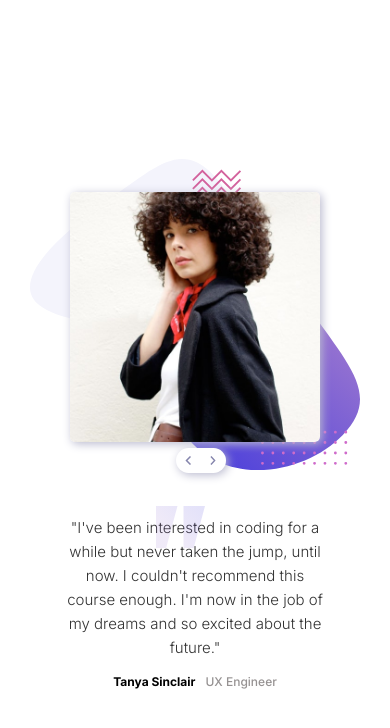
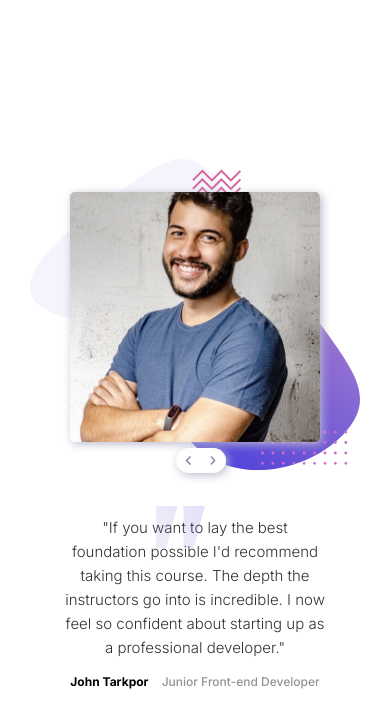
Before and after one commit to BradFabian/testimonialslider, a plain HTML site: page index.html in a window 390 px wide. Both pictures are taken after a click on the button 187 px from the left and 460 px from the top of the page. Drawn offline with Linux system fonts and the light colour scheme.

Commit message:
added javascript

```diff
--- a/css/styles.css
+++ b/css/styles.css
@@ -61,7 +61,6 @@ body {
   box-sizing: border-box;
 }
 
-a,
 button {
   text-decoration: none;
   cursor: pointer;
@@ -99,8 +98,7 @@ button {
   transform: translate(-50%, -50%);
 }
 
-.carousel__testimonial__one,
-.carousel__testimonial__two {
+.carousel__testimonial {
   display: none;
   flex-direction: row;
 
@@ -112,6 +110,11 @@ button {
 }
 .active {
   display: flex;
+  animation: fadeVisibility 0.5s;
+}
+
+.hidden {
+  display: none;
 }
 .carousel__image__container {
   background-image: url("../images/pattern-bg.svg");
@@ -154,7 +157,7 @@ button {
 }
 
 .carousel-actions {
-  z-index: 10;
+  z-index: 999;
   position: absolute;
   width: 50px;
   max-width: 50px;
@@ -205,8 +208,7 @@ button {
     height: 100%;
     margin: 0;
   }
-  .carousel__testimonial__one,
-  .carousel__testimonial__two {
+  .carousel__testimonial {
     flex-direction: column-reverse;
     width: 100%;
     height: 100%;
@@ -267,3 +269,12 @@ button {
     left: 150px;
   }
 }
+
+@keyframes fadeVisibility {
+  0% {
+    opacity: 0;
+  }
+  100% {
+    opacity: 1;
+  }
+}
--- a/index.html
+++ b/index.html
@@ -28,7 +28,7 @@
                 <img class="container__quote__image"src="./images/pattern-quotes.svg" alt="">
             </span>
 
-            <div class="carousel__testimonial__one active">
+            <div class="carousel__testimonial active">
                 <div class="carousel__content">
 
 
@@ -40,7 +40,7 @@
                     <img src="./images/image-tanya.jpg" alt="" class="carousel__image">
                 </div>
             </div>
-            <div class="carousel__testimonial__two ">
+            <div class="carousel__testimonial">
                 <div class="carousel__content">
                     <p class="carousel__content__text">"If you want to lay the best foundation possible I'd recommend taking this course. The depth the instructors go into is incredible. I now feel so confident about starting up as a professional developer."</p>
                     <p class="carousel__content__name"><span>John Tarkpor</span> Junior Front-end Developer</p>
@@ -53,5 +53,6 @@
         </div>
 
     </div>
+    <script src="./js/app.js"></script>
 </body>
 </html>
--- a/js/app.js
+++ b/js/app.js
@@ -0,0 +1,42 @@
+const slides = document.getElementsByClassName('carousel__testimonial');
+
+
+let slidePosition = 0;
+const totalSlides = slides.length;
+
+
+document.getElementById('carousel__button__next').addEventListener('click', moveToNextSlide);
+document.getElementById('carousel__button__prev').addEventListener('click', moveToPrevSlide);
+
+function hideAllSlides() {
+    for (let slide of slides) {
+        slide.classList.remove('active');
+        slide.classList.add('hidden');
+    }
+}
+
+function moveToNextSlide() {
+    hideAllSlides();
+
+    if (slidePosition === totalSlides - 1) {
+        slidePosition = 0;
+    } else {
+        slidePosition++;
+    }
+
+    slides[slidePosition].classList.add("active");
+    slides[slidePosition].classList.remove("hidden");
+}
+
+function moveToPrevSlide() {
+    hideAllSlides();
+
+    if (slidePosition === 0) {
+        slidePosition = totalSlides - 1;
+    } else {
+        slidePosition--;
+    }
+
+    slides[slidePosition].classList.add("active");
+    slides[slidePosition].classList.remove("hidden");
+}
```
